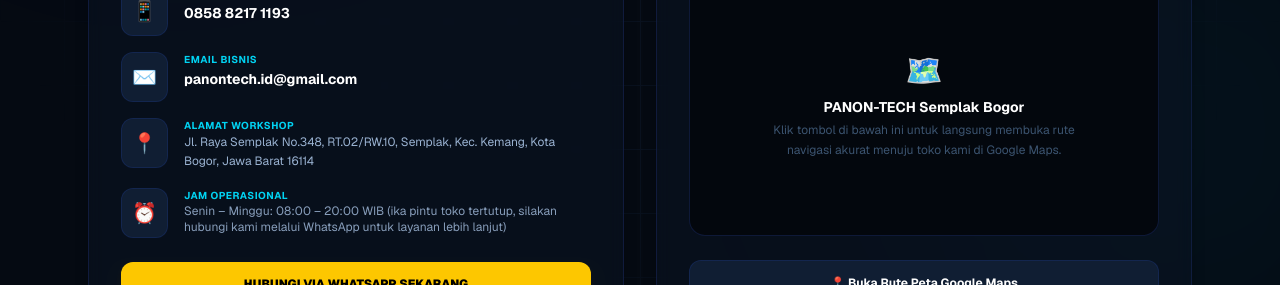
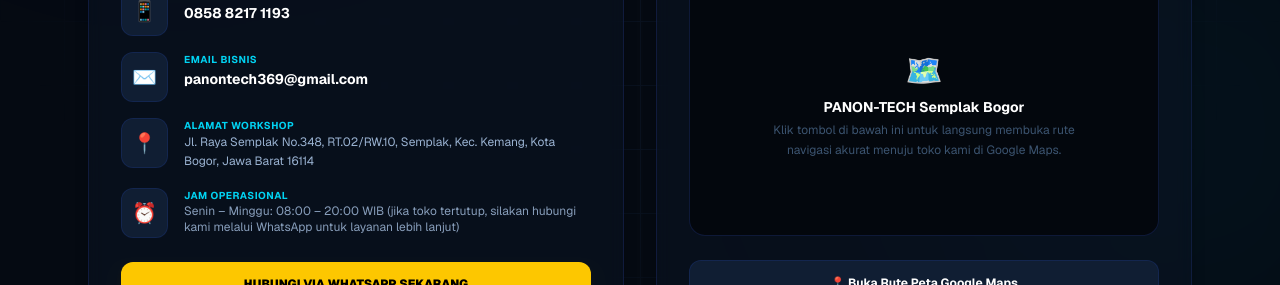
Before and after one commit to periyana/panon-tech, a Next.js app: page / in a window 1280 px wide. Both pictures are taken after a click on the button "Hubungi Kami". Shown: the part 491-776 px from the top of the page. Built offline with nearby package versions, Linux system fonts and the light colour scheme.

Commit message:
update: perbaikan email

```diff
--- a/app/page.tsx
+++ b/app/page.tsx
@@ -227,7 +227,7 @@
                     <div className="text-xl bg-[#101e33] p-2.5 border border-blue-900/30 rounded-xl text-yellow-400">✉️</div>
                     <div>
                       <p className="text-cyan-400 text-[10px] font-bold uppercase tracking-wider">Email Bisnis</p>
-                      <a href="mailto:panontech.id@gmail.com" className="text-white font-bold hover:text-yellow-400 text-sm transition-colors">panontech.id@gmail.com</a>
+                      <a href="mailto:panontech.id@gmail.com" className="text-white font-bold hover:text-yellow-400 text-sm transition-colors">panontech369@gmail.com</a>
                     </div>
                   </div>
                   <div className="flex items-start gap-4">
@@ -241,7 +241,7 @@
                     <div className="text-xl bg-[#101e33] p-2.5 border border-blue-900/30 rounded-xl text-yellow-400">⏰</div>
                     <div>
                       <p className="text-cyan-400 text-[10px] font-bold uppercase tracking-wider">Jam Operasional</p>
-                      <p className="text-blue-200/70 text-xs">Senin – Minggu: 08:00 – 20:00 WIB (ika pintu toko tertutup, silakan hubungi kami melalui WhatsApp untuk layanan lebih lanjut)</p>
+                      <p className="text-blue-200/70 text-xs">Senin – Minggu: 08:00 – 20:00 WIB (jika toko tertutup, silakan hubungi kami melalui WhatsApp untuk layanan lebih lanjut)</p>
                     </div>
                   </div>
                 </div>
```
